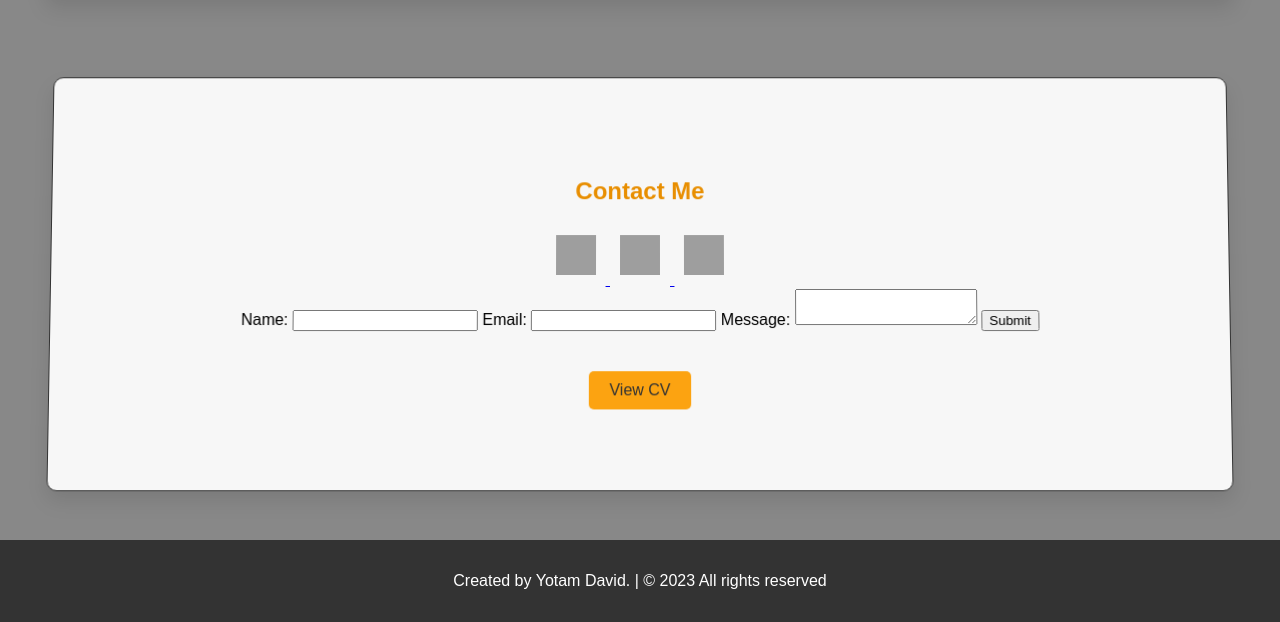
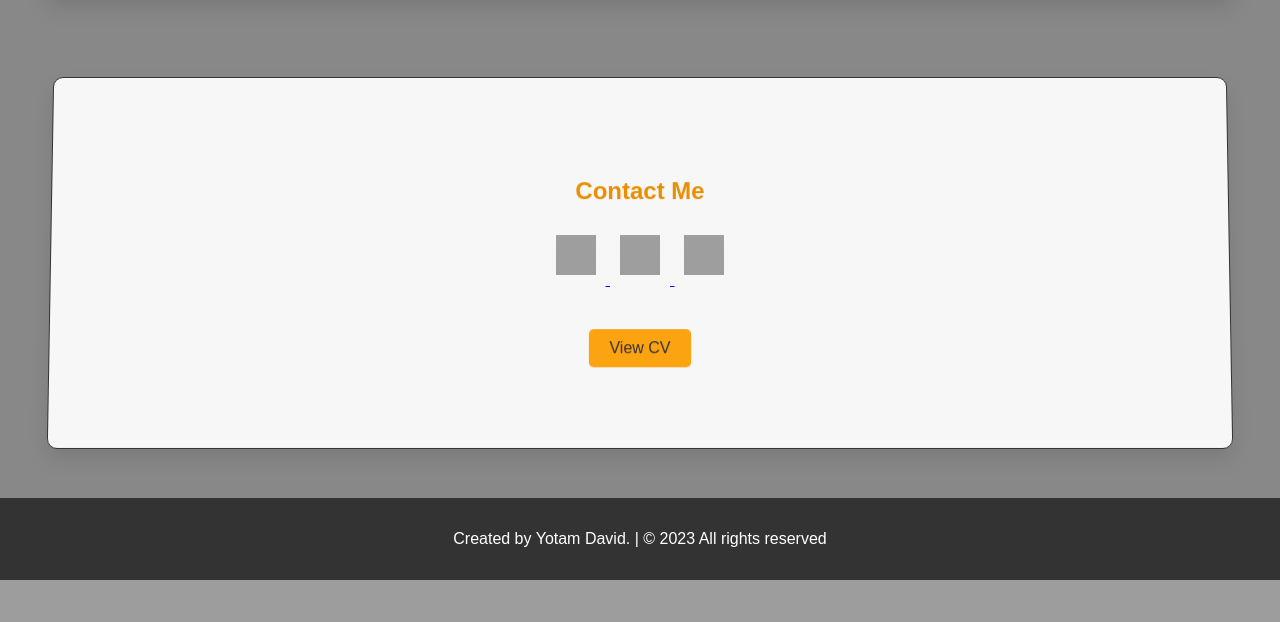
Before and after one commit to yotamdavid/profile_wabsite, a Flask app: page / in a window 1280 px wide. Shown: the part 1964-2586 px from the top of the page. After the commit the page ends 2544 px from the top, so only its background shows below. Run offline with Flask 2, Linux system fonts and the light colour scheme; grey boxes are pictures that could not be loaded.

Commit message:
Update index.html

```diff
--- a/web_project/templates/index.html
+++ b/web_project/templates/index.html
@@ -135,21 +135,6 @@
                 <img src="https://assets.stickpng.com/images/5a452601546ddca7e1fcbc87.png" alt="Phone Logo">
             </a>
         </div>
-        <div class="contact-form">
-            <form id="contact-form">
-                <label for="name">Name:</label>
-                <input type="text" id="name" name="name" required>
-
-                <label for="email">Email:</label>
-                <input type="email" id="email" name="email" required>
-
-                <label for="message">Message:</label>
-                <textarea id="message" name="message" required></textarea>
-
-                <button type="submit">Submit</button>
-            </form>
-        </div>
-    </div>
     <a href="{{ url_for('static', filename='files/CV - Yotam David (2).pdf') }}" class="button-link-cv">View CV</a>
 </section>
 
```
